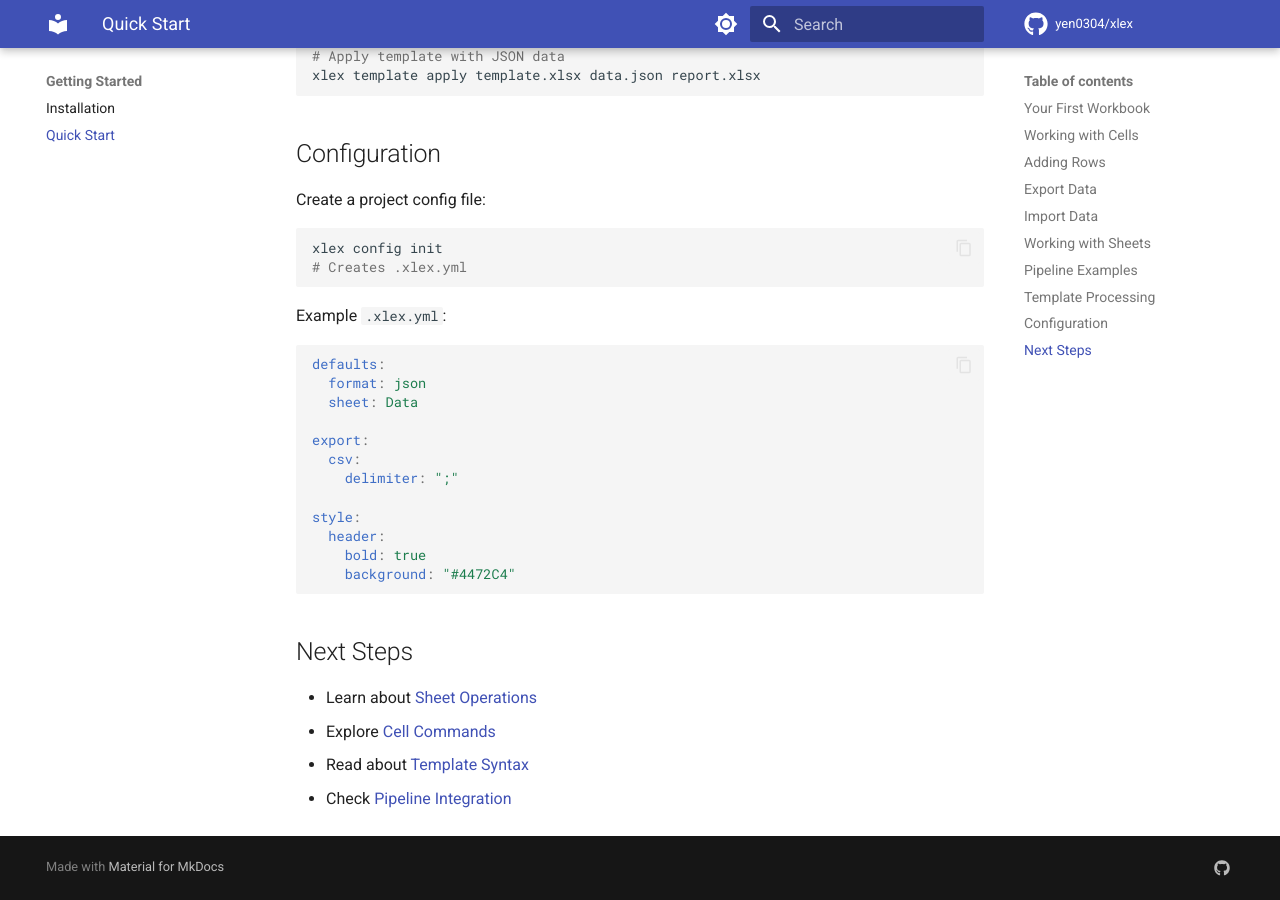
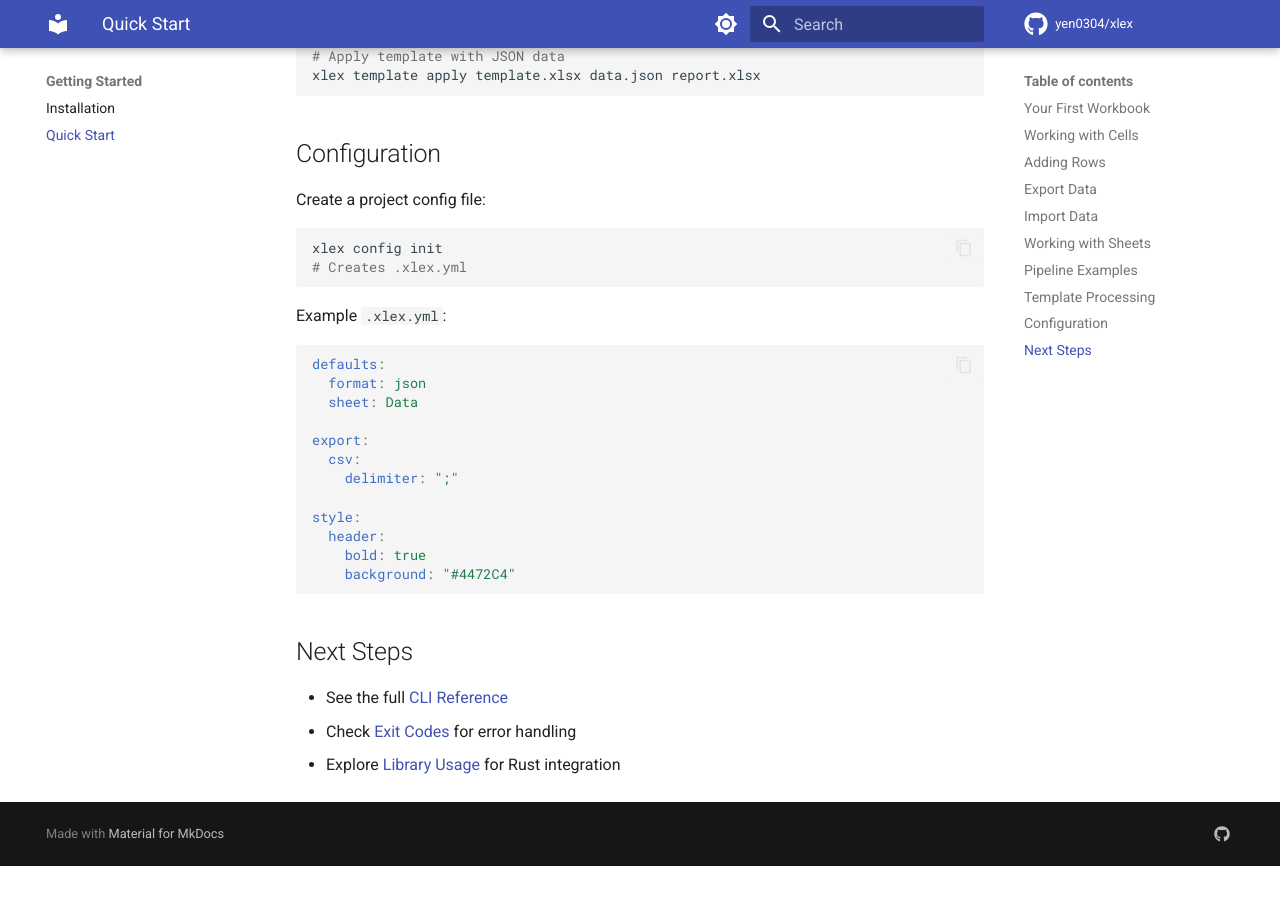
Before and after one commit to yen0304/xlex, an MkDocs documentation site: the page built from docs/getting-started/quick-start.md, in a window 1280 px wide and 900 px high, scrolled down 2720 px. Built offline with MkDocs 1.6.1 and Material for MkDocs 9.7.7, drawn with Linux system fonts in a browser that asks for light colours; comment, search, counter and statistics services are not loaded; the version menu is left out; after the commit the page ends 3586 px from its top, so only the background shows below that.

Commit message:
fix(docs): fix broken links, pin mkdocs<2

```diff
--- a/docs/getting-started/quick-start.md
+++ b/docs/getting-started/quick-start.md
@@ -158,7 +158,6 @@ style:
 
 ## Next Steps
 
-- Learn about [Sheet Operations](../commands/sheet.md)
-- Explore [Cell Commands](../commands/cell.md)
-- Read about [Template Syntax](../reference/template-syntax.md)
-- Check [Pipeline Integration](../guides/pipelines.md)
+- See the full [CLI Reference](../reference/cli-reference.md)
+- Check [Exit Codes](../reference/exit-codes.md) for error handling
+- Explore [Library Usage](../development/library-usage.md) for Rust integration
```
Also changed, not shown: docs/reference/cli-reference.md (+2 -3 lines), docs/reference/exit-codes.md (+0 -1 lines), 1 other file.
